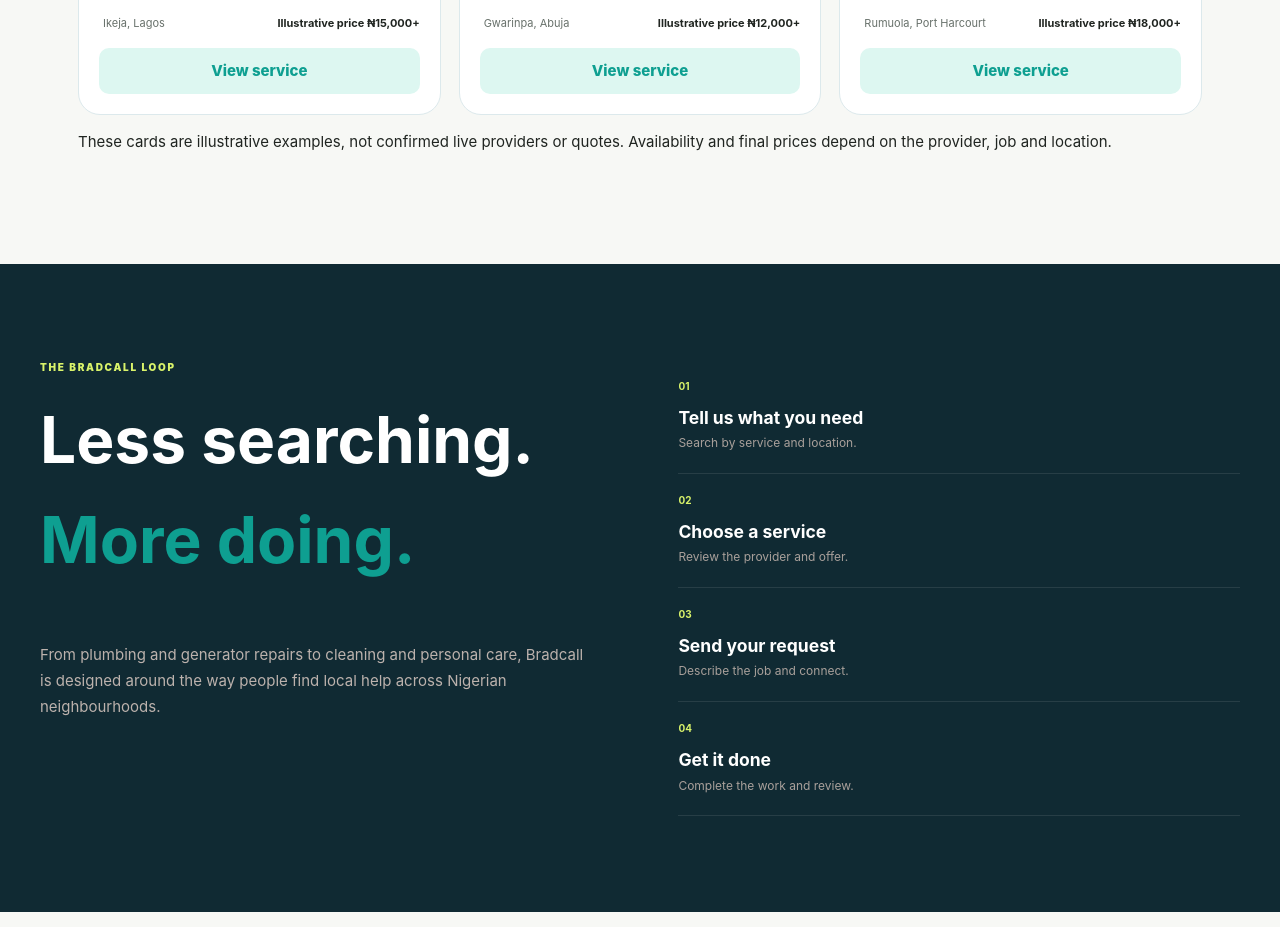
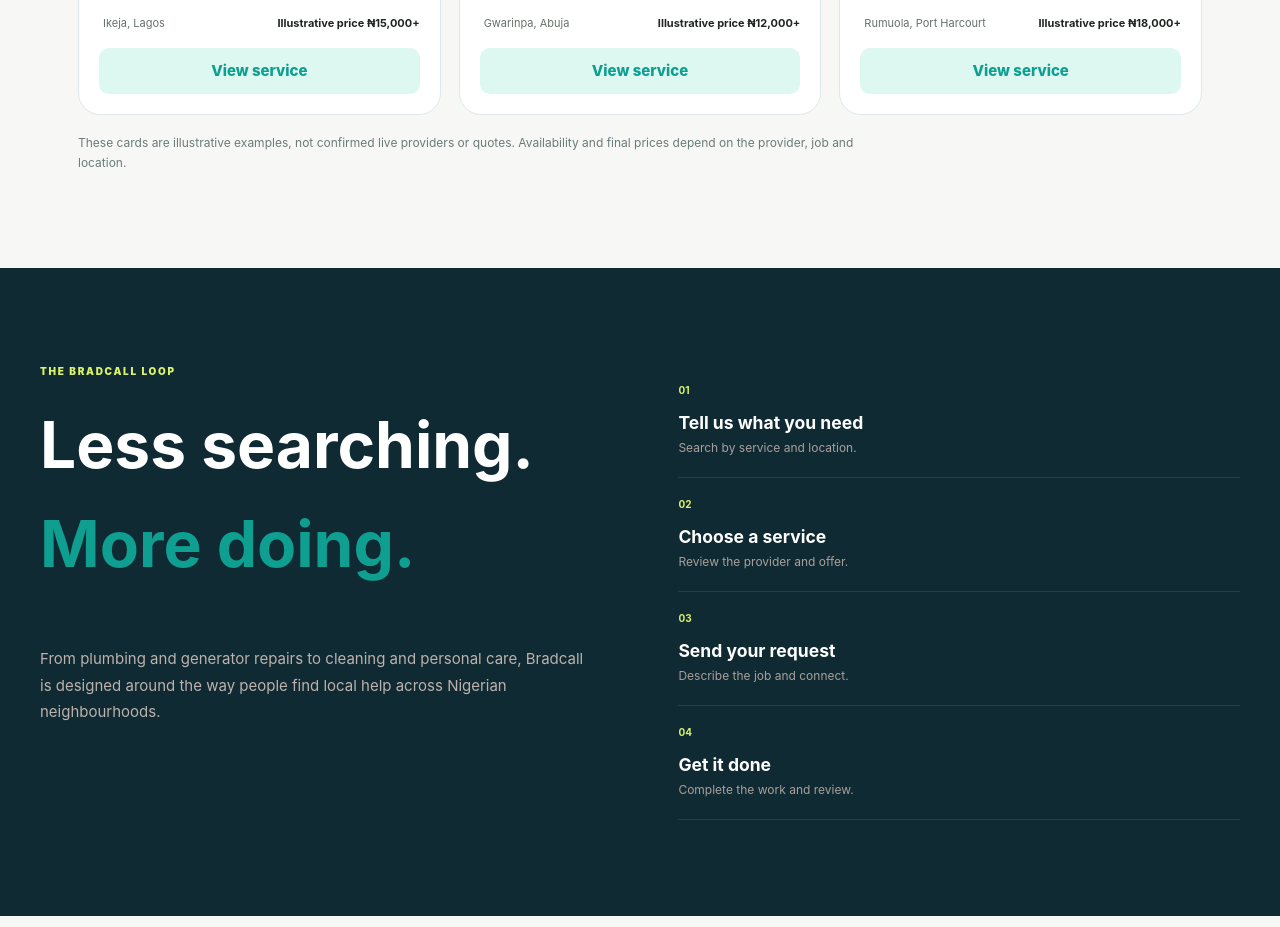
Before and after one commit to Michael-aal/bradcall, a plain HTML site: page index.html in a window 1280 px wide. Shown: the part 2008-2935 px from the top of the page. Drawn offline with nearby package versions, Linux system fonts and the light colour scheme.

Commit message:
Style Nigerian demo listing disclaimer

```diff
--- a/assets/css/bradcall.css
+++ b/assets/css/bradcall.css
@@ -258,3 +258,5 @@
 .community-map-suggestion{display:block;width:100%;border:0;background:transparent;color:#142D33;text-align:left;padding:11px 12px;border-radius:8px;line-height:1.4;overflow-wrap:anywhere}
 .community-map-suggestion:hover,.community-map-suggestion:focus-visible{background:#DDF7F1;color:#087C75}
 @media(max-width:760px){.community-map-search{grid-template-columns:minmax(0,1fr)}.community-map-search select,.community-map-search button{width:100%;min-height:46px}.community-map-heading p{font-size:14px}.community-map-canvas{height:300px}}
+
+.sample-disclaimer{max-width:780px;margin:18px 0 0;color:#6b7b7b;font-size:12px;line-height:1.65}
```
